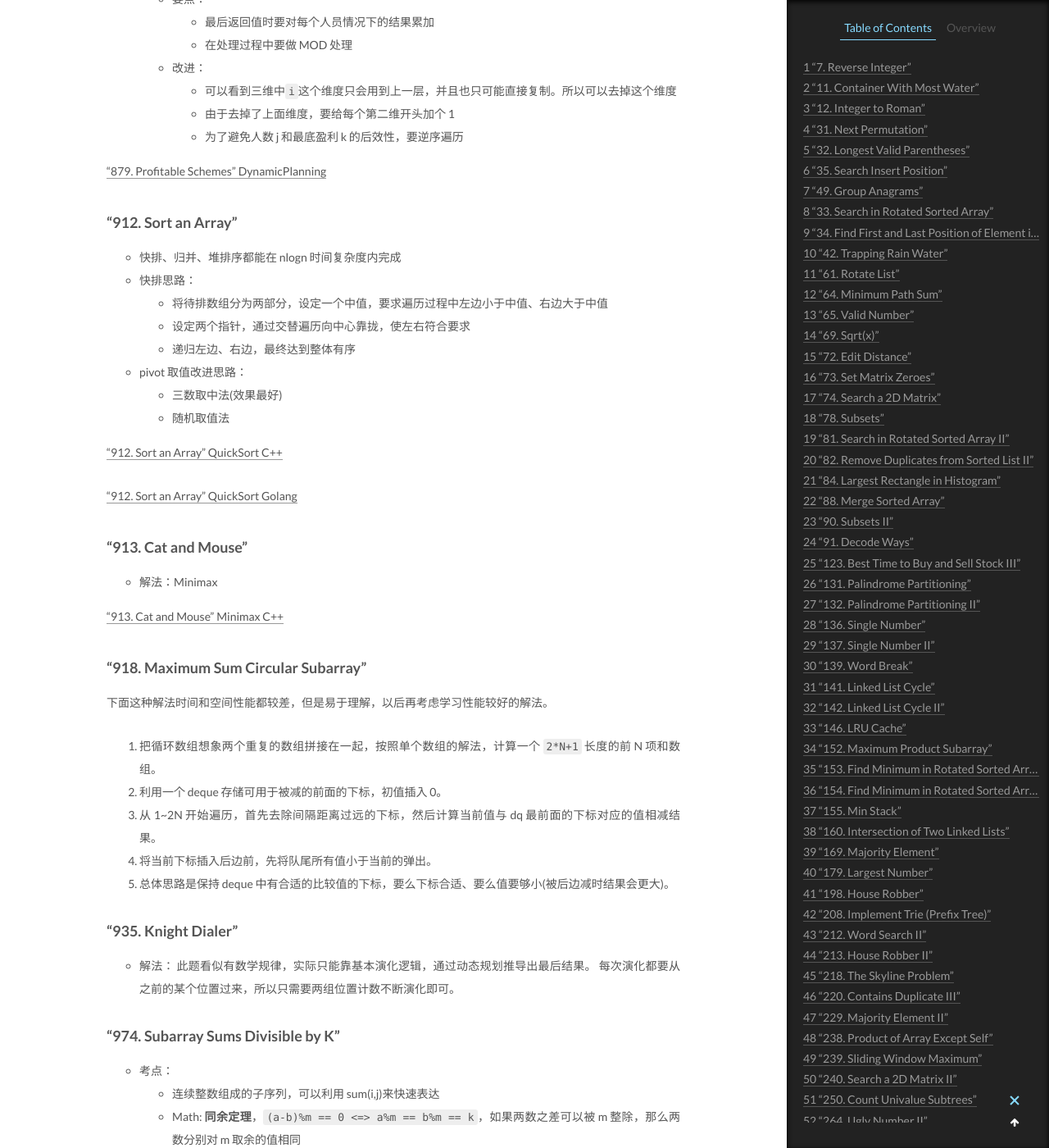
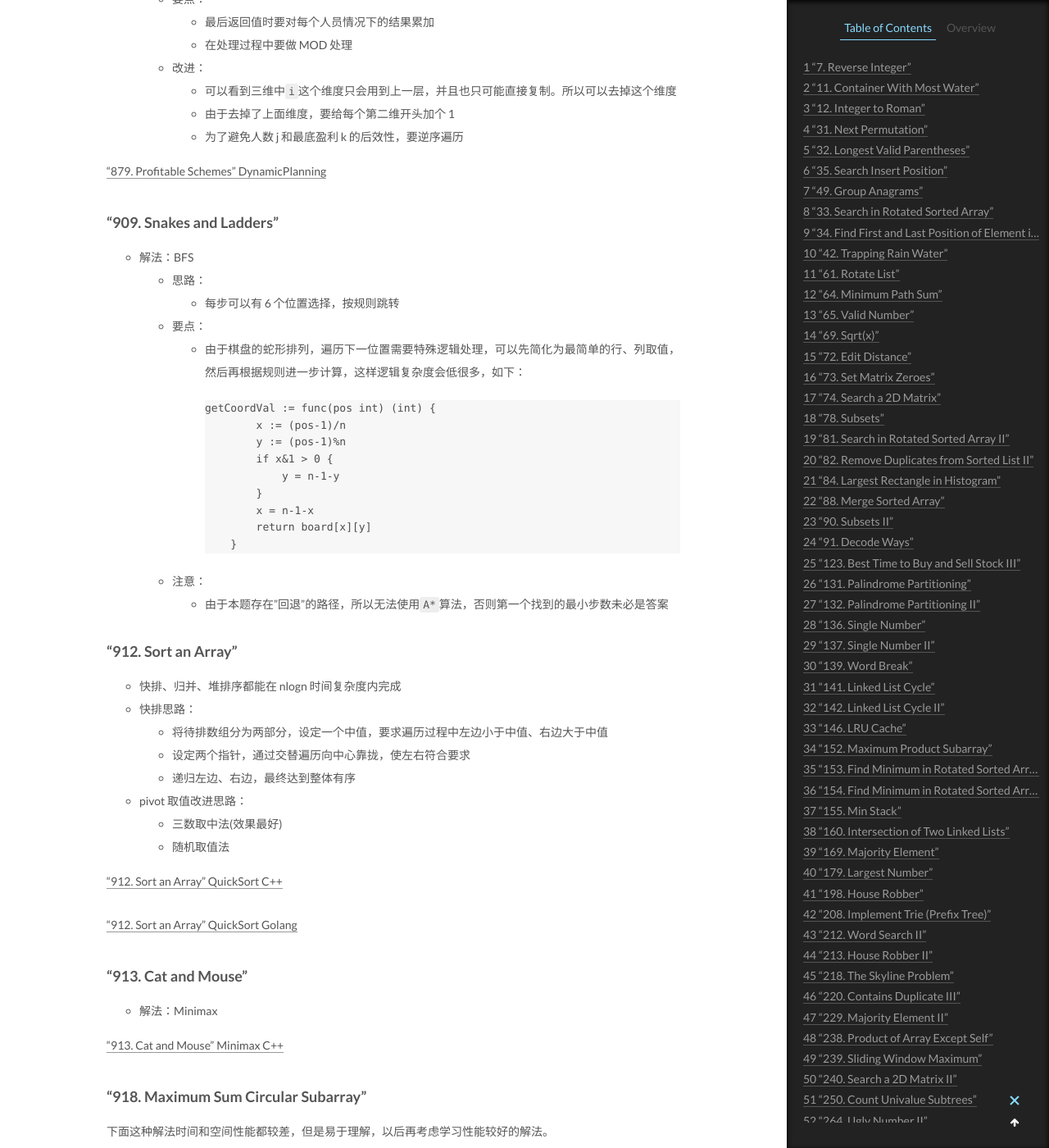
Before and after one commit to CodeHunter2006/CodeHunter2006.github.io, a Jekyll site: the page built from _posts/2020-12-27-LeetCode_Question_Category.md, in a window 1280 px wide and 1400 px high, scrolled down 34349 px. Shown: the whole window at 82% size. Built offline with Jekyll 4.4.1, drawn with Linux system fonts in a browser that asks for light colours; formulas are drawn with MathJax 3.

Commit message:
[chore]: add contents.

````diff
--- a/_posts/2020-12-27-LeetCode_Question_Category.md
+++ b/_posts/2020-12-27-LeetCode_Question_Category.md
@@ -1237,6 +1237,28 @@ tags: Algorithm Leetcode
 
 ["879. Profitable Schemes" DynamicPlanning]()
 
+### "909. Snakes and Ladders"
+
+- 解法：BFS
+  - 思路：
+    - 每步可以有 6 个位置选择，按规则跳转
+  - 要点：
+    - 由于棋盘的蛇形排列，遍历下一位置需要特殊逻辑处理，可以先简化为最简单的行、列取值，
+      然后再根据规则进一步计算，这样逻辑复杂度会低很多，如下：
+      ```Go
+      getCoordVal := func(pos int) (int) {
+              x := (pos-1)/n
+              y := (pos-1)%n
+              if x&1 > 0 {
+                  y = n-1-y
+              }
+              x = n-1-x
+              return board[x][y]
+          }
+      ```
+  - 注意：
+    - 由于本题存在"回退"的路径，所以无法使用`A*`算法，否则第一个找到的最小步数未必是答案
+
 ### "912. Sort an Array"
 
 - 快排、归并、堆排序都能在 nlogn 时间复杂度内完成
````
Also changed, not shown: _posts/2020-12-20-Algorithm_Tips.md (+5 -0 lines), _posts/2021-01-02-Algorithm_BreadthFirstSearch.md (+3 -0 lines).
